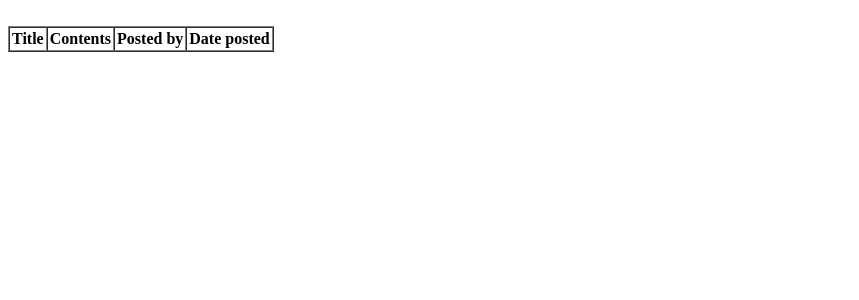
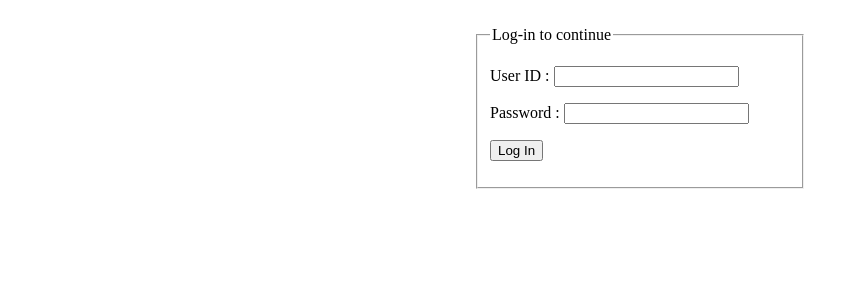
Before and after one commit to devshark/stv, a PHP site: page /admin.posts.php in a window 1280 px wide. Shown: the top 300 px of the page, without its empty margins (0-859 px from the left). Run offline with PHP 8.4, Linux system fonts and the light colour scheme; data that the repository does not hold is empty.

Commit message:
Added admin features for posting and improved authentication process

```diff
--- /dev/null
+++ b/admin.login.php
@@ -0,0 +1,46 @@
+<?php
+session_start();
+require_once('classes/authenticate.php');
+$validation = null;
+if(isset($_POST['btnLogin']))
+{
+	$auth = Authenticate::isValid($_POST['txtID'], $_POST['txtPW']);
+	if($auth)
+	{
+		$_SESSION['user_id'] = $_POST['txtID'];
+		header('location:admin.php');
+	}else{
+		$validation = 'Username and password does not match!';
+		unset($_SESSION['user_id']);
+	}
+}
+?>
+<!DOCTYPE html>
+<html>
+	<head>
+		<title>STV ADMIN | LOGIN</title>
+		<style>
+		fieldset#login{
+			width:300px;
+			margin:auto;
+		}
+		</style>
+	</head>
+	<body>
+		<div id="body">
+			<fieldset id="login">
+				<legend>Log-in to continue</legend>
+				<form method="post" action="admin.login.php">
+					<?php
+					if($validation != null){
+						echo '<p style="color:red;">' . $validation . '</p>';
+					}
+					?>
+					<p>User ID : <input type="text" name="txtID" value="" /></p>
+					<p>Password : <input type="password" name="txtPW" value="" /></p>
+					<p><input type="submit" name="btnLogin" value="Log In" /></p>
+				</form>
+			</fieldset>
+		</div>
+	</body>
+</html>
--- /dev/null
+++ b/admin.logout.php
@@ -0,0 +1,6 @@
+<?php
+session_start();
+
+unset($_SESSION['user_id']);
+
+header('location:admin.php');
--- a/admin.posts.php
+++ b/admin.posts.php
@@ -1,3 +1,12 @@
+<?php
+session_start();
+
+if( !isset($_SESSION['user_id']) || $_SESSION['user_id'] == null )
+{
+	include_once('admin.login.php');
+	die();
+}
+?>
 <!DOCTYPE html>
 <html lang="en">
 	<head>
@@ -20,7 +29,7 @@
 		foreach(Post::get_list_desc() as $post){
 		?>
 			<tr>
-				<td><a href="#"><?php echo $post->title;?></a></td>
+				<td><a href="admin.postdetails.php?id=<?php echo $post->post_id; ?>"><?php echo $post->title;?></a></td>
 				<td><?php echo substr(strip_tags($post->content), 0, 100);?></td>
 				<td><?php echo $post->user_id;?></td>
 				<td><?php echo $post->date_added;?></td>
--- a/classes/authenticate.php
+++ b/classes/authenticate.php
@@ -4,9 +4,11 @@ class Authenticate
 {
 	public static function isValid($userid,$password)
 	{
+		global $conn;
 		$userid = trim($userid);
 		$password = trim($password);
-		global $conn;
+		$userid = mysql_escape_string($userid);
+		$password = mysql_escape_string($password);
 		$sql = "select count(*) as valid from users where userid='{$userid}' and password='{$password}'";
 		try{
 			$result = mysql_query($sql,$conn);
```
Also changed, not shown: admin.php (+10 -0 lines), admin.post.php (added, +13 -0 lines).
